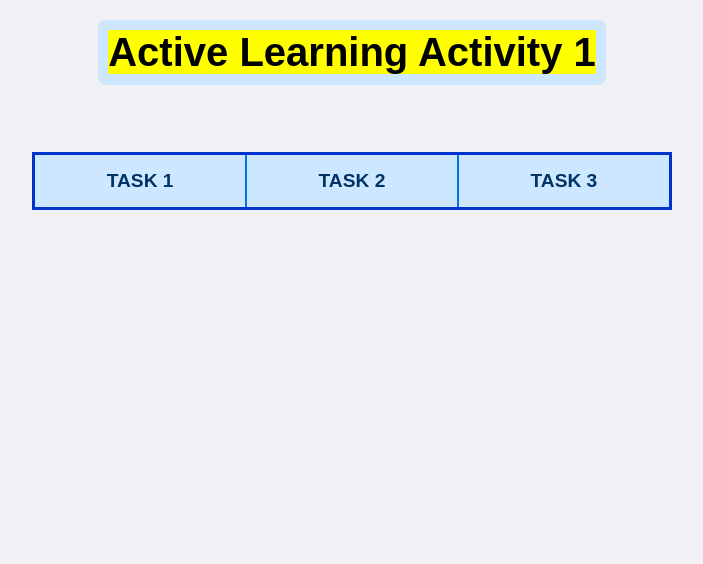
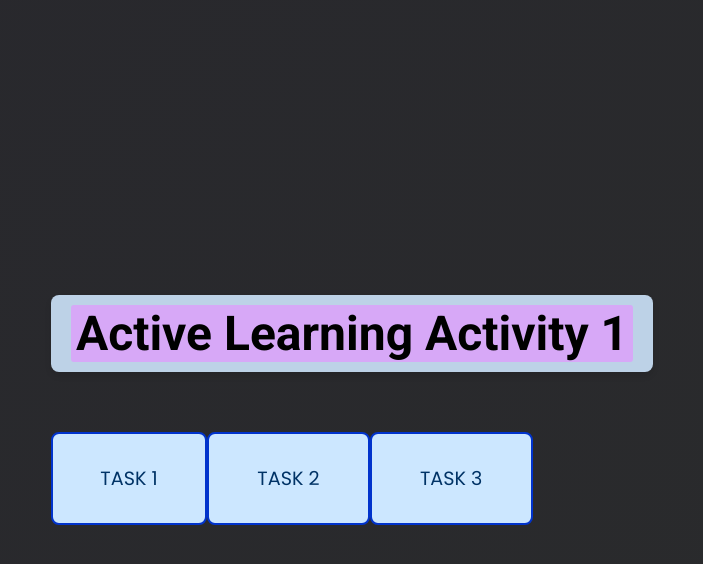
Before and after one commit to Nikhilesh5052/ALA-1, a plain HTML site: page index.html in a window 1280 px wide. Shown: the whole page, without its empty margins (288-991 px from the left). Drawn offline with Linux system fonts and the light colour scheme.

Commit message:
Update index.html

```diff
--- a/index.html
+++ b/index.html
@@ -1,33 +1,53 @@
 <!DOCTYPE html>
-<html>
+<html lang="en">
 <head>
+    <meta charset="UTF-8">
+    <meta name="viewport" content="width=device-width, initial-scale=1.0">
     <title>Active Learning Activity</title>
+
+    <!-- Link to Google Fonts for better typography -->
+    <link href="https://fonts.googleapis.com/css2?family=Roboto:wght@400;500;700&family=Poppins:wght@400;600&display=swap" rel="stylesheet">
+
     <style>
+        /* Global Styles */
         body {
-            font-family: Arial, sans-serif;
-            background-color: #f0f0f5;
+            font-family: 'Poppins', sans-serif;
+            background: linear-gradient(135deg, #28282d, #2a2b2c);
             color: #333;
-            text-align: center;
             margin: 0;
             padding: 0;
+            text-align: center;
+            display: flex;
+            justify-content: center;
+            align-items: center;
+            height: 100vh;
         }
 
         h1 {
+            font-family: 'Roboto', sans-serif;
             color: #0033cc;
-            font-size: 2.5em;
-            margin-top: 20px;
-            padding: 10px;
+            font-size: 3em;
+            margin: 20px 0;
+            padding: 10px 20px;
+            background-color: #bdd2e7;
+            border-radius: 8px;
             display: inline-block;
-            background-color: #cce7ff;
-            border-radius: 8px;
+            box-shadow: 0 4px 6px rgba(0, 0, 0, 0.1);
         }
 
+        h1 mark {
+            background-color: rgb(215, 168, 247);
+            padding: 0 5px;
+            border-radius: 3px;
+        }
+
+        /* Table Styles */
         table {
-            margin: 40px auto;
-            width: 50%;
-            border-collapse: collapse;
-            border: 3px solid #0033cc; /* Border around the entire table */
-            background-color: #e6f2ff;
+            margin-top: 40px;
+            width: 80%;
+            max-width: 1000px;
+            border-collapse: separate;
+            border-spacing: 0;
         }
 
         tr {
@@ -35,31 +55,58 @@
         }
 
         td {
-            padding: 15px;
-            border: 2px solid #0073e6; /* Border around each cell */
+            padding: 20px;
+            border: 2px solid #0033cc;
             background-color: #cce7ff;
-            border-radius: 6px;
+            border-radius: 8px;
+            text-align: center;
+            transition: background-color 0.3s ease, transform 0.3s ease;
         }
 
         td a {
             text-decoration: none;
             color: #003366;
-            font-weight: bold;
+            font-weight: 500;
             font-size: 1.2em;
             display: block;
+            padding: 10px;
+            transition: color 0.3s ease;
         }
 
         td:hover {
-            background-color: #b3d1ff; /* Highlight cell on hover */
+            background-color: #b3d1ff;
+            transform: scale(1.05);
         }
 
         td a:hover {
-            color: #ffd700;
+            color: #f3104d;
+            font-weight: 600;
+        }
+
+        /* Responsive design for smaller screens */
+        @media (max-width: 768px) {
+            h1 {
+                font-size: 2em;
+                margin: 10px 0;
+            }
+
+            table {
+                width: 90%;
+            }
+
+            td {
+                font-size: 1em;
+                padding: 15px;
+            }
         }
     </style>
 </head>
 <body>
+
+    <div>
         <h1><mark>Active Learning Activity 1</mark></h1>
+
+        <!-- Table with Task Links -->
         <table>
             <tr>
                 <td><a href="Task_1.html">TASK 1</a></td>
@@ -67,5 +114,7 @@
                 <td><a href="Task_3.html">TASK 3</a></td>
             </tr>
         </table>
+    </div>
+
 </body>
 </html>
```
Lines whose indentation alone changed are shown as unchanged.
